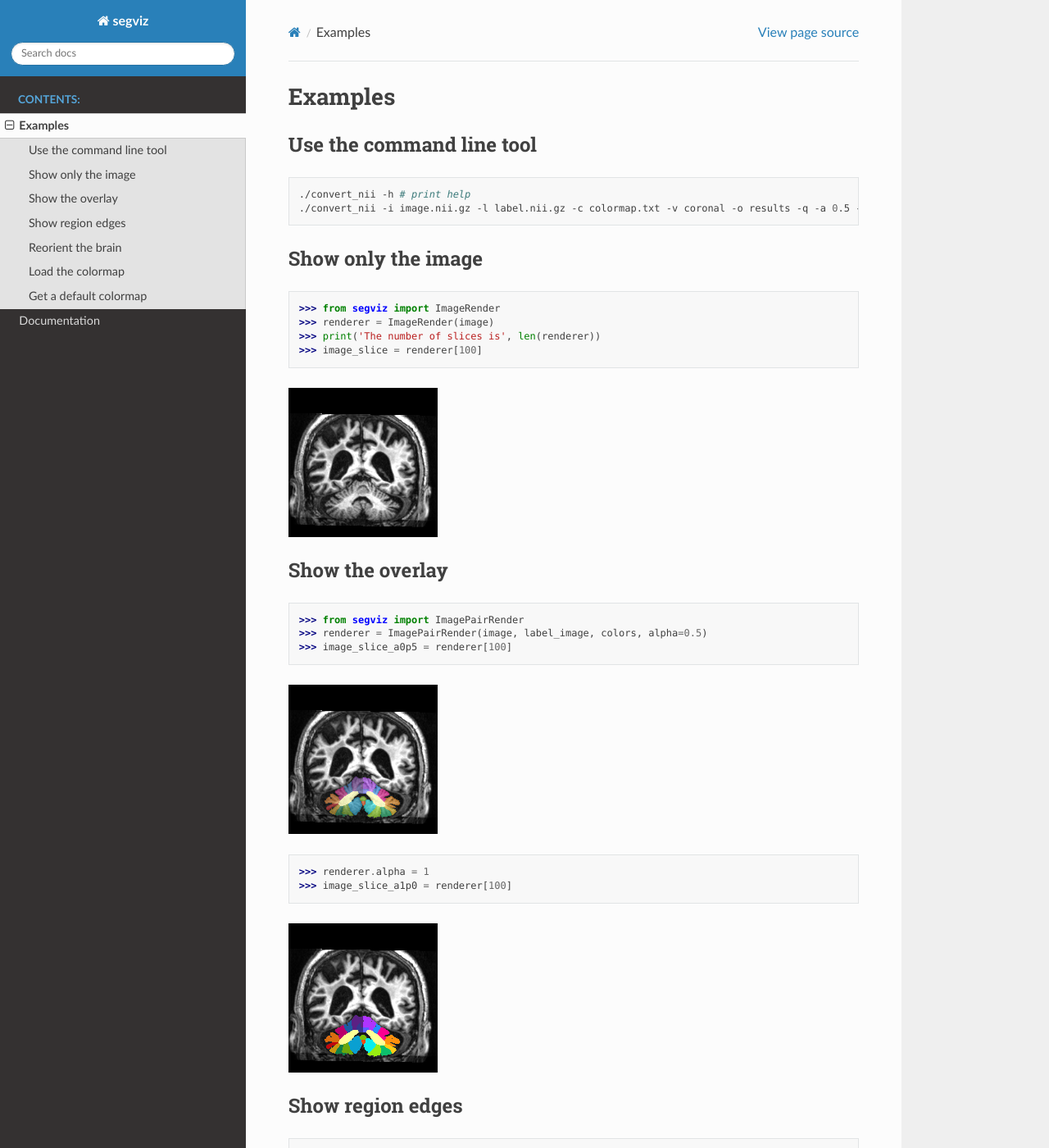
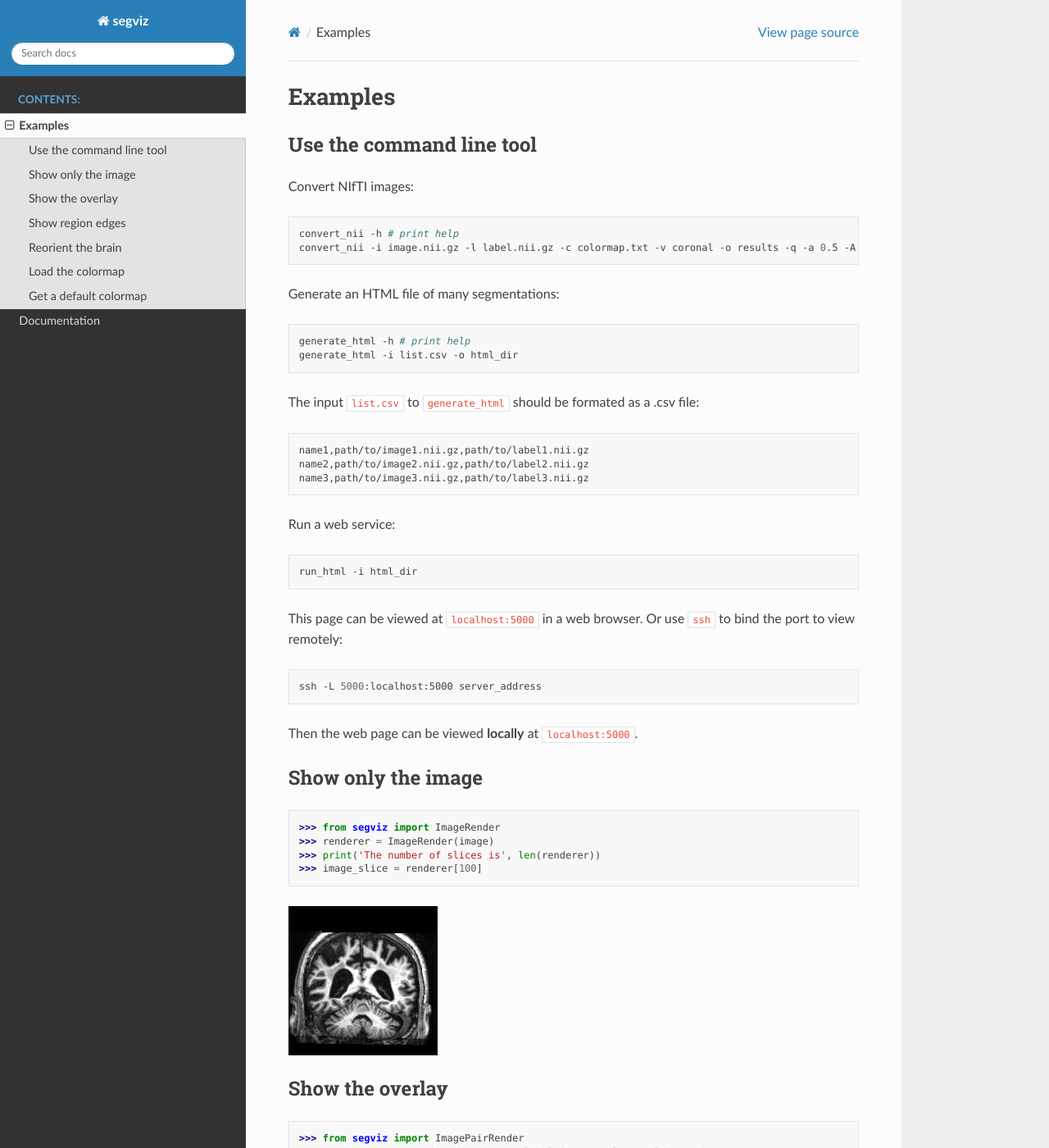
Before and after one commit to shuohan/segviz, a Sphinx documentation site: the page built from docs/source/examples.rst, in a window 1280 px wide and 1400 px high. Shown: the whole window at 82% size. Built offline with Sphinx 7.4.7 and the Read the Docs theme 2.0.0, drawn with Linux system fonts in a browser that asks for light colours.

Commit message:
Update docs

```diff
--- a/docs/source/examples.rst
+++ b/docs/source/examples.rst
@@ -4,10 +4,42 @@ Examples
 Use the command line tool
 -------------------------
 
+Convert NIfTI images:
+
 .. code-block:: bash
 
-   ./convert_nii -h # print help
-   ./convert_nii -i image.nii.gz -l label.nii.gz -c colormap.txt -v coronal -o results -q -a 0.5 -A
+   convert_nii -h # print help
+   convert_nii -i image.nii.gz -l label.nii.gz -c colormap.txt -v coronal -o results -q -a 0.5 -A
+
+Generate an HTML file of many segmentations:
+
+.. code-block:: bash
+
+   generate_html -h # print help
+   generate_html -i list.csv -o html_dir
+
+The input ``list.csv`` to ``generate_html`` should be formated as a .csv file:
+
+.. code-block:: text
+
+   name1,path/to/image1.nii.gz,path/to/label1.nii.gz
+   name2,path/to/image2.nii.gz,path/to/label2.nii.gz
+   name3,path/to/image3.nii.gz,path/to/label3.nii.gz
+
+Run a web service:
+
+.. code-block:: bash
+
+   run_html -i html_dir
+
+This page can be viewed at ``localhost:5000`` in a web browser. Or use ``ssh``
+to bind the port to view remotely:
+
+.. code-block:: bash
+
+    ssh -L 5000:localhost:5000 server_address
+
+Then the web page can be viewed **locally** at ``localhost:5000``.
 
 Show only the image
 -------------------
```
Also changed, not shown: docs/source/index.rst (+5 -2 lines).
